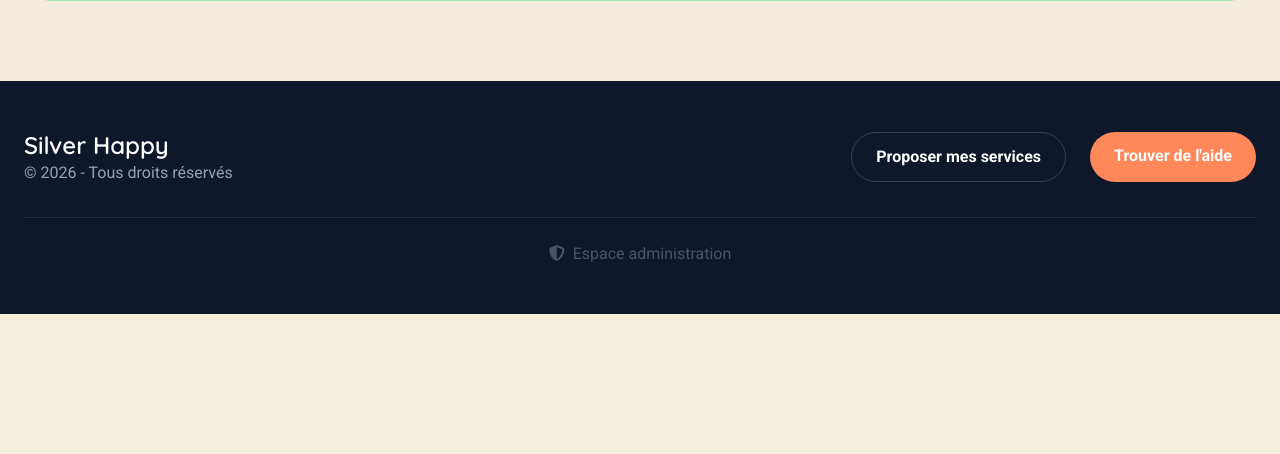
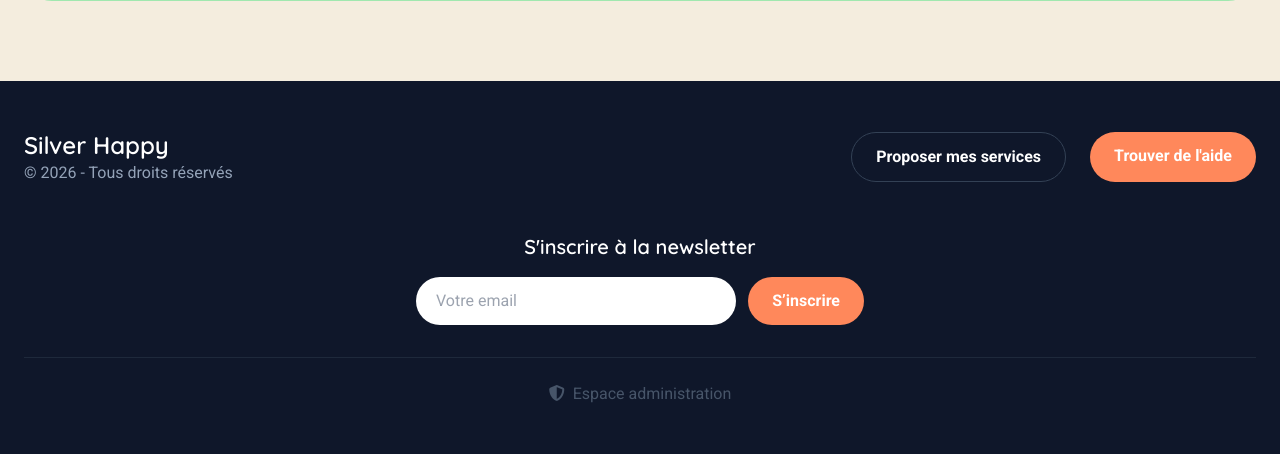
Before and after one commit to Relma3/Projet-Annuel, a PHP site: page /PA_2EME_ANNEE/ in a window 1280 px wide. Shown: the part 1654-2108 px from the top of the page. Before the commit the page ends 1968 px from the top, so only its background shows below. Run offline with PHP 8.4, Linux system fonts and the light colour scheme; some libraries are stand-ins or nearby versions.

Commit message:
newsletter

```diff
--- a/index.php
+++ b/index.php
@@ -182,6 +182,18 @@
         </div>
     </section>
 
+    <?php if (isset($_GET['news']) && $_GET['news'] == 'ok'): ?>
+    <div class="text-green-500 text-center font-bold mt-4">
+         Inscription réussie !
+    </div>
+<?php endif; ?>
+
+<?php if (isset($_GET['news']) && $_GET['news'] == 'exist'): ?>
+    <div class="text-orange-400 text-center font-bold mt-4">
+         Vous êtes déjà inscrit.
+    </div>
+<?php endif; ?>
+
     <footer class="bg-slate-900 text-white py-12 px-6">
         <div class="max-w-7xl mx-auto flex flex-col md:flex-row justify-between items-center gap-8 text-center md:text-left">
             <div>
@@ -193,6 +205,31 @@
                 <a href="contact.php" class="bg-orange-corail px-6 py-3 rounded-senior font-bold hover:brightness-110 transition-all" data-i18n="footer_help">Trouver de l'aide</a>
             </div>
         </div>
+
+        <div class="mt-12 text-center">
+    <h3 class="text-xl font-bold mb-4 text-white">
+         S'inscrire à la newsletter
+    </h3>
+
+    <form action="newsletter.php" method="POST" class="flex flex-col md:flex-row justify-center items-center gap-3 max-w-md mx-auto">
+
+        <input
+            type="email"
+            name="email"
+            placeholder="Votre email"
+            required
+            class="w-full px-5 py-3 rounded-senior text-slate-800 outline-none"
+        >
+
+        <button
+            type="submit"
+            class="bg-orange-corail px-6 py-3 rounded-senior font-bold hover:brightness-110 transition-all"
+        >
+            S’inscrire
+        </button>
+
+    </form>
+</div>
 
         <div class="max-w-7xl mx-auto mt-8 pt-6 border-t border-slate-800 text-center">
             <a href="connexion_admin.php" class="text-slate-600 ...">
--- a/traitement_inscription.php
+++ b/traitement_inscription.php
@@ -68,7 +68,7 @@ if ($_SERVER['REQUEST_METHOD'] === 'POST') {
             $mail->Host = 'smtp.gmail.com';
             $mail->SMTPAuth = true;
             $mail->Username = 'silverhappy.contact@gmail.com';
-            $mail->Password = 'dbzp bzmn rrdf kreo';
+            $mail->Password = 'dbzpbzmnrrdfkreo';
             $mail->SMTPSecure = 'tls';
             $mail->Port = 587;
 
```
Also changed, not shown: send_newsletter.php (added, +41 -0 lines), newsletter.php (added).
